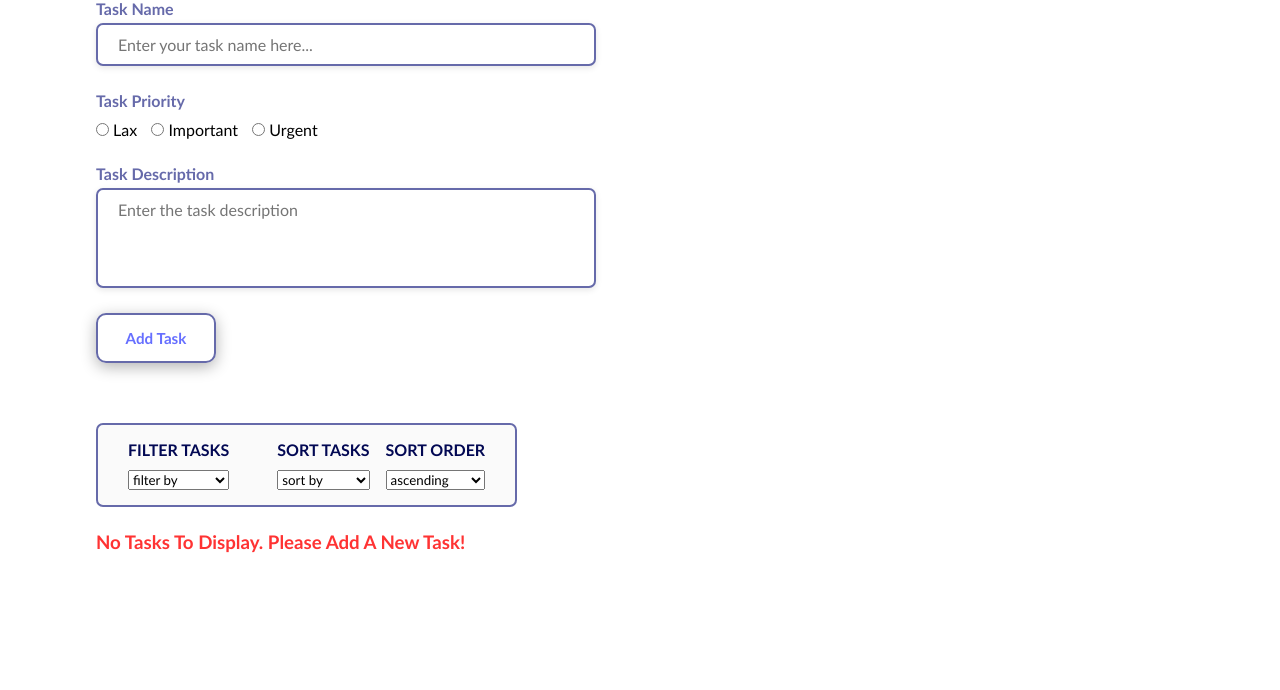
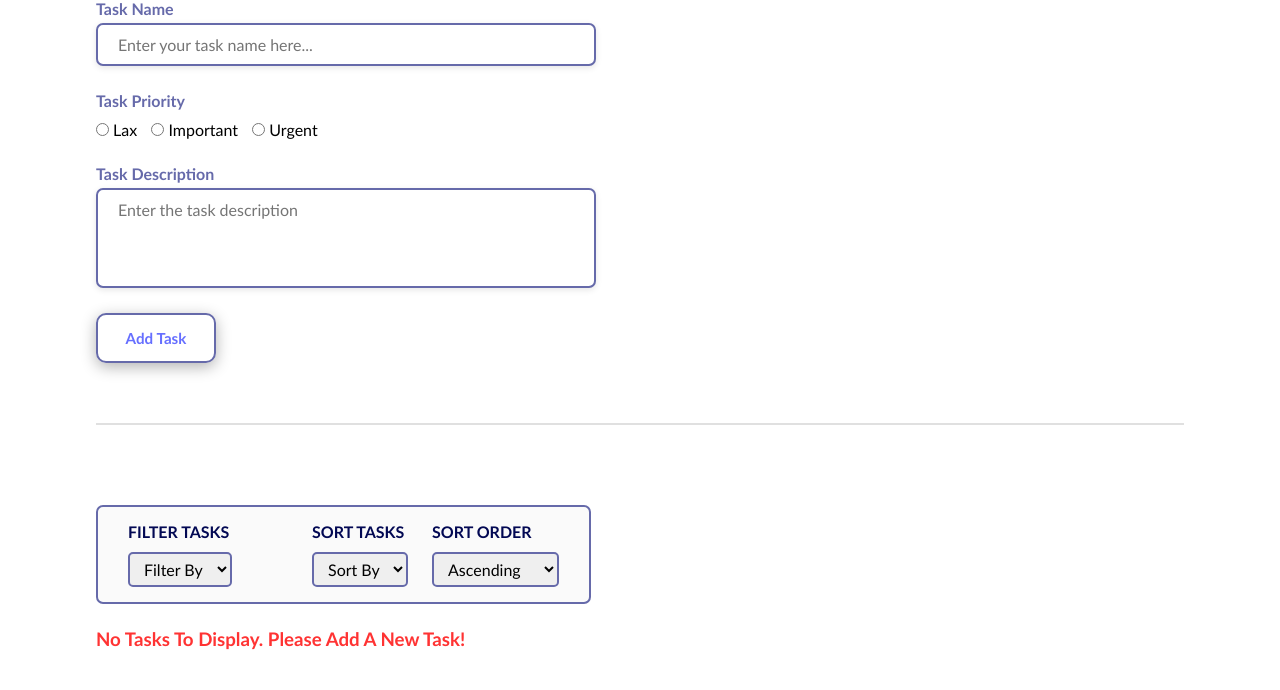
Before and after one commit to Tom-Okafor/simple-php-task-manager, a PHP site: page / in a window 1280 px wide. Shown: the part 259-949 px from the top of the page. Before the commit the page ends 812 px from the top, so only its background shows below. Run offline with PHP 8.4, Linux system fonts and the light colour scheme.

Commit message:
sytle: add styles for filter and sort select element

```diff
--- a/styles.css
+++ b/styles.css
@@ -145,6 +145,8 @@ form .priority input[type='radio'] {
 
 .task-list {
     margin-top: 60px;
+    padding-top: 5rem;
+    border-top: 2px solid #e0e0e0;
 }
 
 .task-list table {
@@ -385,7 +387,7 @@ td:not(td:last-child):hover {
 
 .task-list-controls {
     display: flex;
-    gap: 3rem;
+    gap: 5rem;
     margin-bottom: 1.5rem;
     padding: 15px 30px;
     border: 2px solid #666aaa;
@@ -400,7 +402,7 @@ td:not(td:last-child):hover {
 
 .task-list-controls #sort-form {
     display: flex;
-    gap: 1rem;
+    gap: 1.5rem;
 }
 
 .task-list-controls #sort-form > div {
@@ -420,3 +422,15 @@ td:not(td:last-child):hover {
     flex-direction: column;
     gap: 0.7rem;
 }
+
+.task-list-controls form select {
+    padding: 5px 10px;
+    text-transform: capitalize;
+    border: 2px solid #666aaa;
+    border-radius: 5px;
+    font-size: 1rem;
+    -webkit-border-radius: 5px;
+    -moz-border-radius: 5px;
+    -ms-border-radius: 5px;
+    -o-border-radius: 5px;
+}
```
